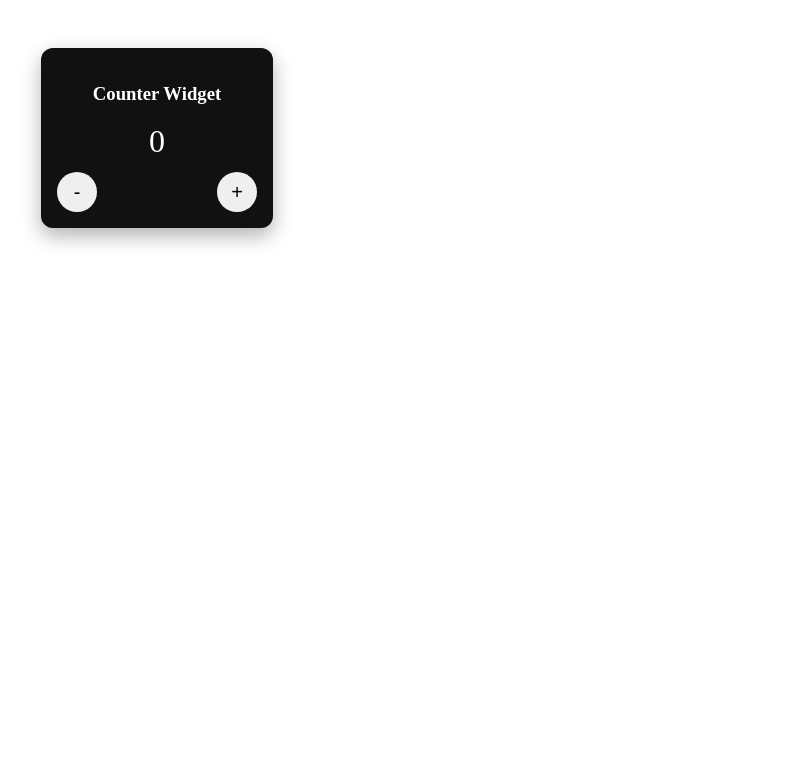
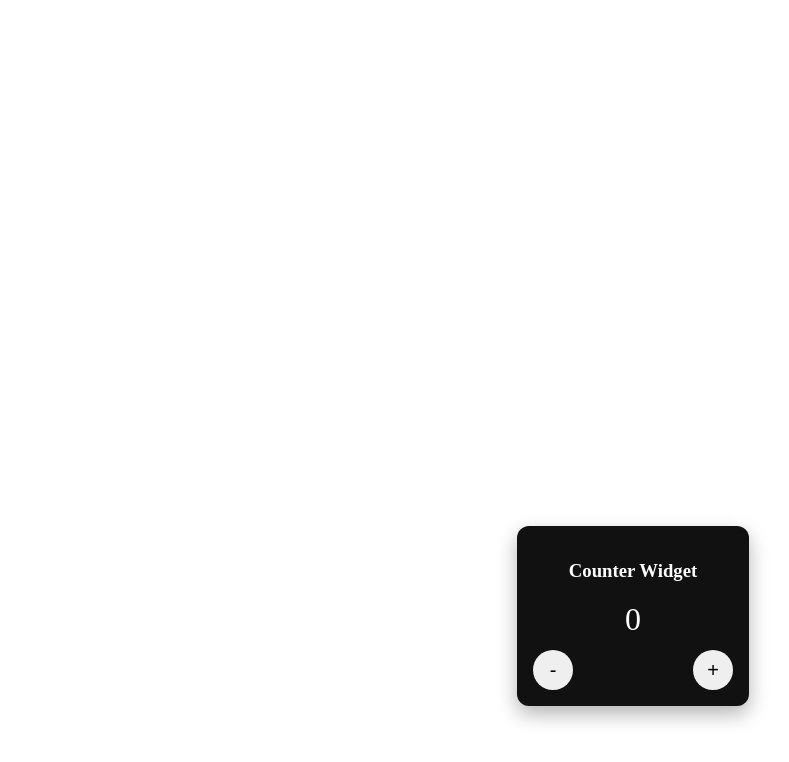
Before and after one commit to warmachine7733/widget-day-count-pwa, a React app: page / in a window 1280 px wide. Shown: the top 762 px of the page, without its empty margins (7-796 px from the left). Built offline with nearby package versions, Linux system fonts and the light colour scheme.

Commit message:
css fixes

```diff
--- a/src/App.css
+++ b/src/App.css
@@ -1,6 +1,6 @@
-  .prompt-text {
-    color: rgb(0, 0, 0);
-    font-family: monospace;
-    font-size: 1.5rem;
-    padding-bottom: 5%;
-  }
+.app {
+  display: flex;
+  justify-content: center;
+  margin-top: 40%;
+  padding: 20px;
+}
--- a/src/App.tsx
+++ b/src/App.tsx
@@ -4,7 +4,7 @@ import Widget from "./widget";
 
 const App = () => {
   return (
-   <div style={{ padding: 40 }}>
+   <div className="app">
       <Widget />
     </div>
   );
--- a/webpack/webpack.dev.js
+++ b/webpack/webpack.dev.js
@@ -3,7 +3,6 @@ const common = require("./webpack.common.js");
 const ReactRefreshWebpackPlugin = require('@pmmmwh/react-refresh-webpack-plugin');
 
 module.exports = merge(common, {
-  entry: path.resolve(__dirname, "../src/index.tsx"),
   mode: "development",
   devServer: {
     historyApiFallback: true,
```
